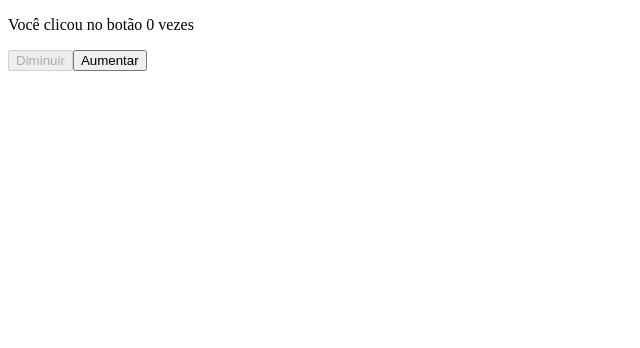
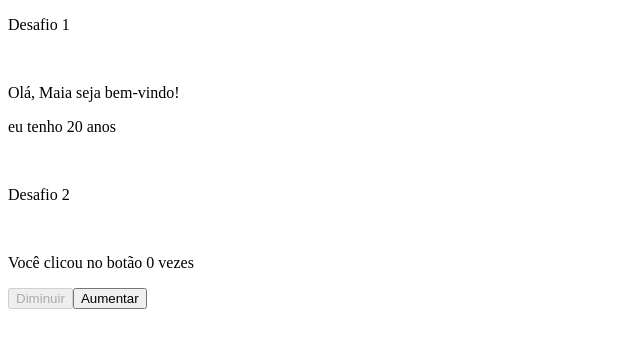
Before and after one commit to GustavoMaiaOliveira/learning_react, a React (Vite) app: page / in a window 1280 px wide. Shown: the top 348 px of the page, without its empty margins (0-640 px from the left). Built offline with nearby package versions, Linux system fonts and the light colour scheme.

Commit message:
update desafio_3

```diff
--- /dev/null
+++ b/src/desafio_3.tsx
@@ -0,0 +1,7 @@
+export function Calculadora () {
+    <div>
+        <p>
+            alo fml
+        </p>
+    </div>
+}
--- a/src/main.tsx
+++ b/src/main.tsx
@@ -2,12 +2,14 @@ import { StrictMode } from 'react'
 import { createRoot } from 'react-dom/client'
 import './index.css'
 import { Contador } from './desafio_2'
-{/*import { BoasVindas } from './desafio_1'*/}
+import { BoasVindas } from './desafio_1'
+// import { Calculadora } from './desafio_3'
 
 createRoot(document.getElementById('root')!).render(
   <StrictMode>
-    {/*<p>Desafio 1</p>
-    <BoasVindas name='Maia' idade={20} />*/}
+    <p className='flex justify-center'>Desafio 1</p><br />
+    <BoasVindas name='Maia' idade={20} />
+    <br /><p>Desafio 2</p><br />
   <Contador/>
   </StrictMode>,
 )
```
Also changed, not shown: 1 other file (tests, documents, lock files or other folders).
